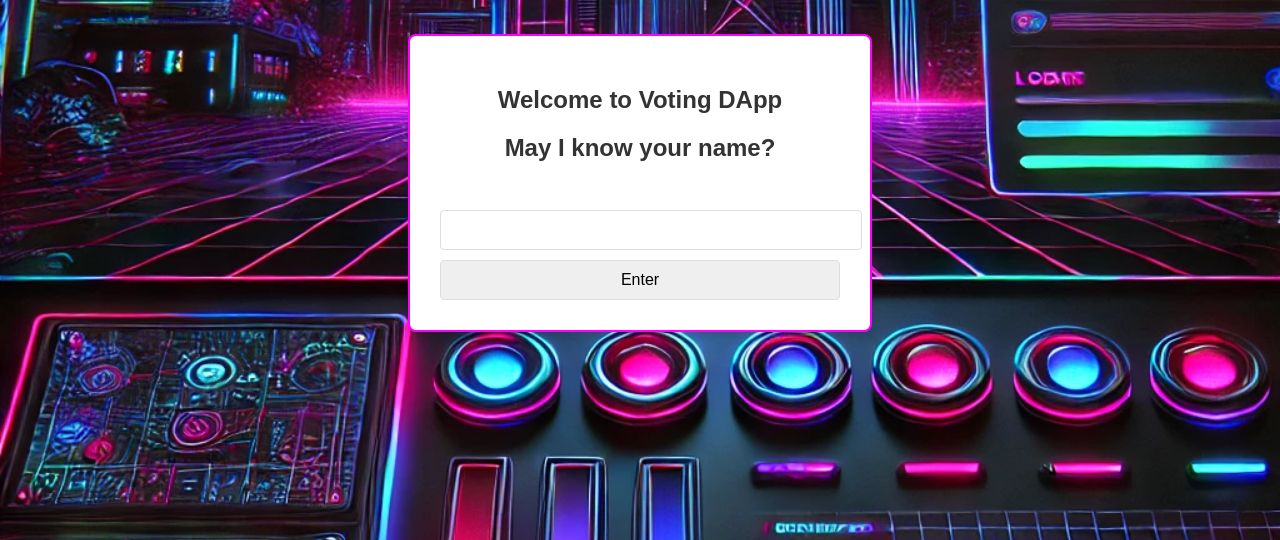
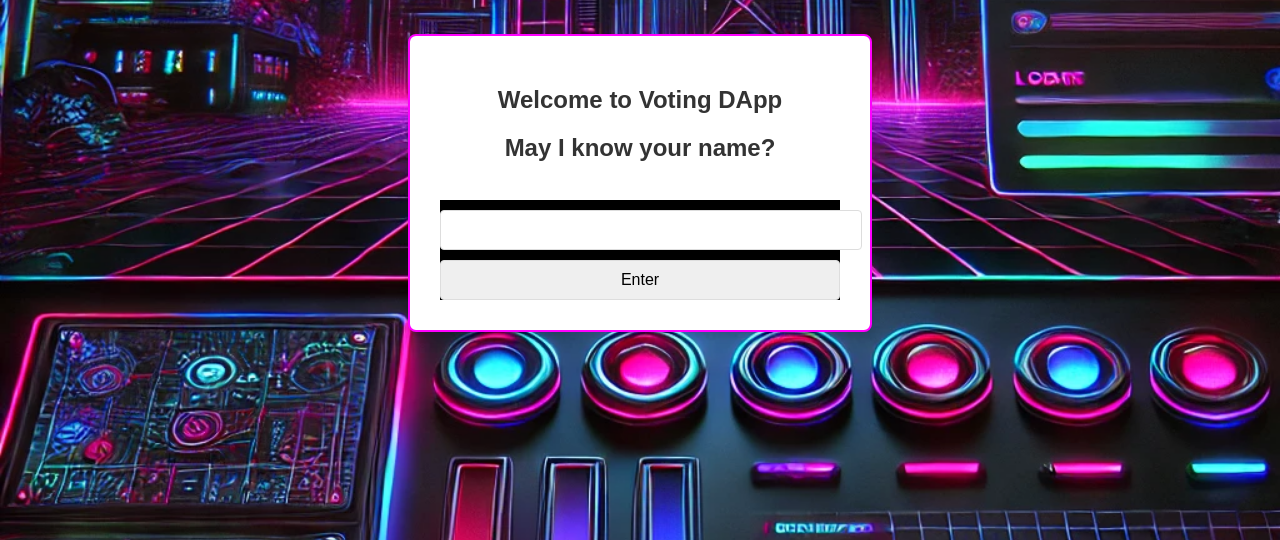
Before and after one commit to natalieybl/SC6113_Voting, a Flask app: page / in a window 1280 px wide. Shown: the part 237-777 px from the top of the page. Run offline with Flask 3, Linux system fonts and the light colour scheme.

Commit message:
Update index.html with color

```diff
--- a/templates/index.html
+++ b/templates/index.html
@@ -82,7 +82,7 @@
         <h2>Welcome to Voting DApp</h2>
         <h2>May I know your name? </h2>
         <br>
-        <form action = "/main" method="post">
+        <form action = "/main" method="post" style="background-color:black; color:#00ffea;">
             <input type="text" name="q">
             <input type="submit" value="Enter">
         </form>
```
